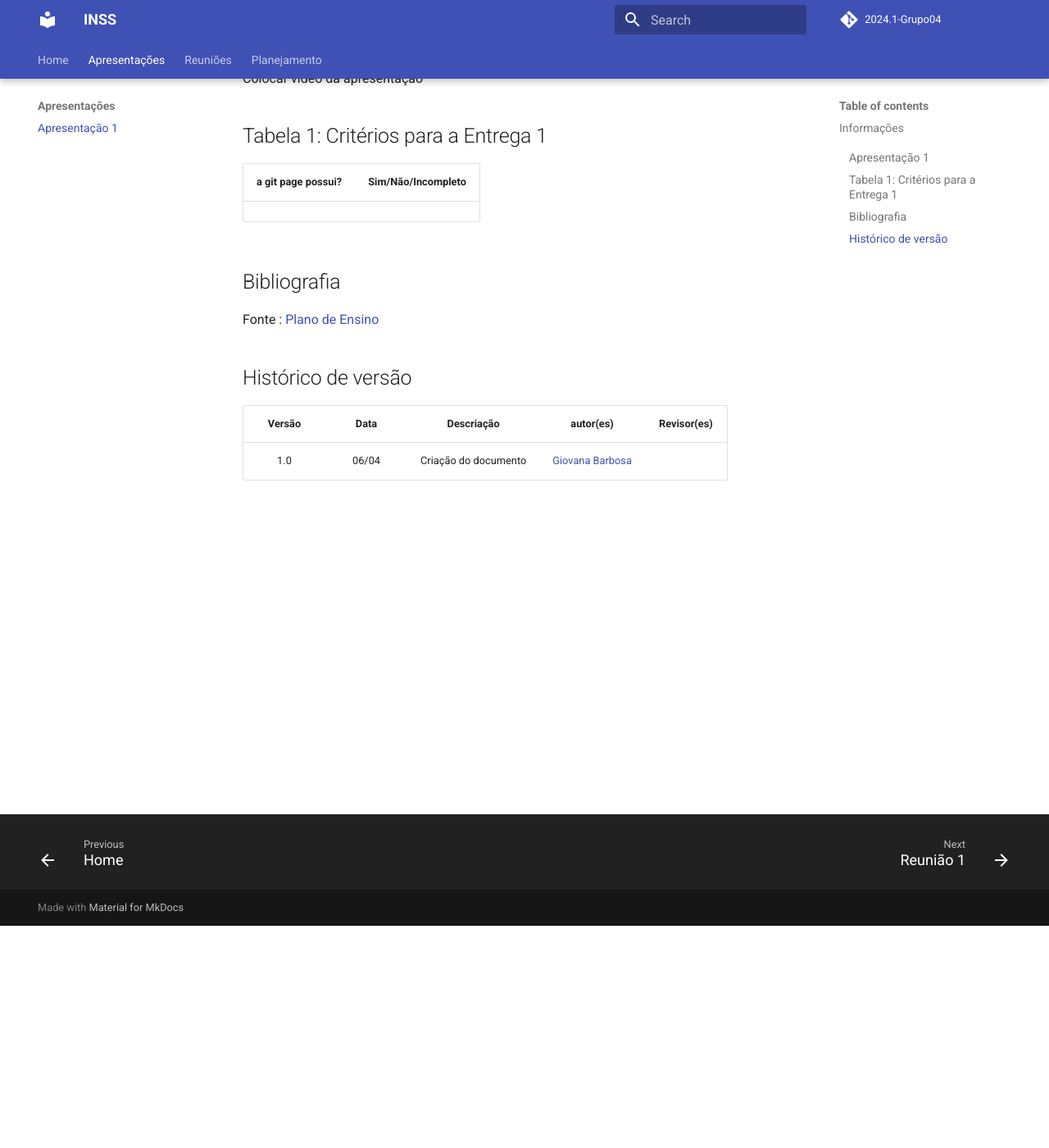
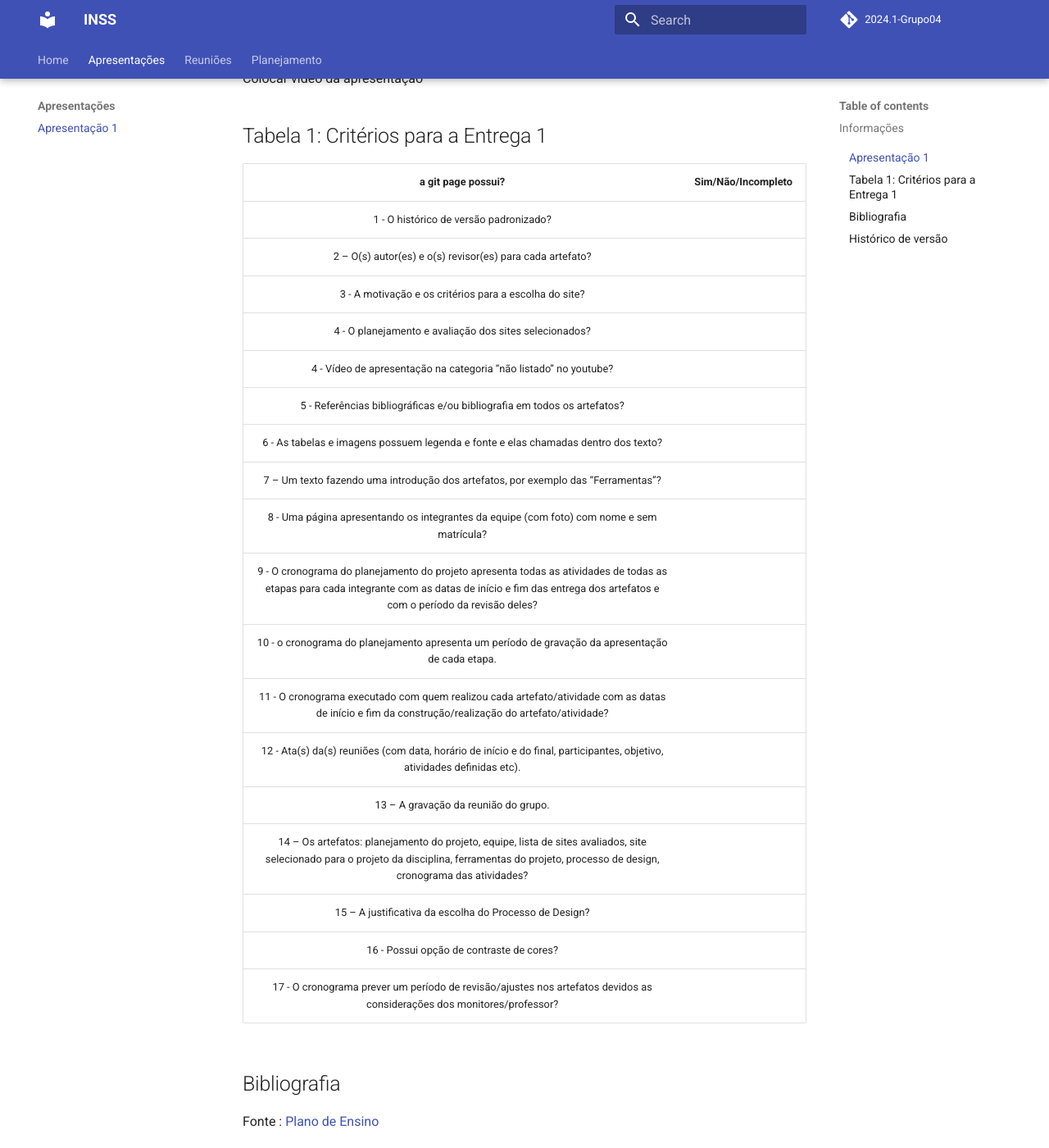
Before and after one commit to Interacao-Humano-Computador/2024.1-PCDF, an MkDocs documentation site: the page built from docs/apresentacao/apresentacao01.md, in a window 1280 px wide and 1400 px high, scrolled down 271 px. Shown: the whole window at 82% size. Built offline with MkDocs 1.6.1 and Material for MkDocs 9.7.7, drawn with Linux system fonts in a browser that asks for light colours; some of the changed text lies outside the part shown.

Commit message:
Perguntas

```diff
--- a/docs/apresentacao/apresentacao01.md
+++ b/docs/apresentacao/apresentacao01.md
@@ -11,7 +11,24 @@ Colocar video da apresentação
 
 | a git page possui?     | Sim/Não/Incompleto |
 | :--------: | :----: |
-| |    |
+1 - O histórico de versão padronizado? |
+2 – O(s) autor(es) e o(s) revisor(es) para cada artefato? |
+3 - A motivação e os critérios para a escolha do site? |
+4 - O planejamento e avaliação dos sites selecionados? |
+4 - Vídeo de apresentação na categoria “não listado” no youtube? |
+5 - Referências bibliográficas e/ou bibliografia em todos os artefatos? |
+6 - As tabelas e imagens possuem legenda e fonte e elas chamadas dentro dos texto? |
+7 – Um texto fazendo uma introdução dos artefatos, por exemplo das “Ferramentas”? |
+8 - Uma página apresentando os integrantes da equipe (com foto) com nome e sem matrícula? |
+9 - O cronograma do planejamento do projeto apresenta todas as atividades de todas as etapas para cada integrante com as datas de início e fim das entrega dos artefatos e com o período da revisão deles? |
+10 - o cronograma do planejamento apresenta um período de gravação da apresentação de cada etapa.|
+11 - O cronograma executado com quem realizou cada artefato/atividade com as datas de início e fim da construção/realização do artefato/atividade? |
+12 - Ata(s) da(s) reuniões (com data, horário de início e do final, participantes, objetivo, atividades definidas etc). |
+13 – A gravação da reunião do grupo. |
+14 – Os artefatos: planejamento do projeto, equipe, lista de sites avaliados, site selecionado para o projeto da disciplina, ferramentas do projeto, processo de design, cronograma das atividades? |
+15 – A justificativa da escolha do Processo de Design? |
+16 - Possui opção de contraste de cores?|
+17 - O cronograma prever um período de revisão/ajustes nos artefatos devidos as considerações dos monitores/professor?|
 
 ## Bibliografia
 Fonte : [Plano de Ensino](https://aprender3.unb.br/pluginfile.php/2843624/mod_resource/content/48/Plano_de_Ensino%20FIHC%20012024%20Turma%201.pdf)
@@ -20,3 +37,4 @@ Fonte : [Plano de Ensino](https://aprender3.unb.br/pluginfile.php/2843624/mod_re
 |                            Versão                             |              Data               |                    Descriação                     | autor(es)           |  Revisor(es)          |
 | :----------------------------------------------------------: | :-------------------------------: | :-------------------------------------------------: | :-------------------------------: |  :-------------------------------: |
 | 1.0 |  06/04  | Criação do documento |[Giovana Barbosa ](https://github.com/gio221)|
+| 2.0 |  07/04  | Adicionando as perguntas  |[Giovana Barbosa ](https://github.com/gio221)|
```
